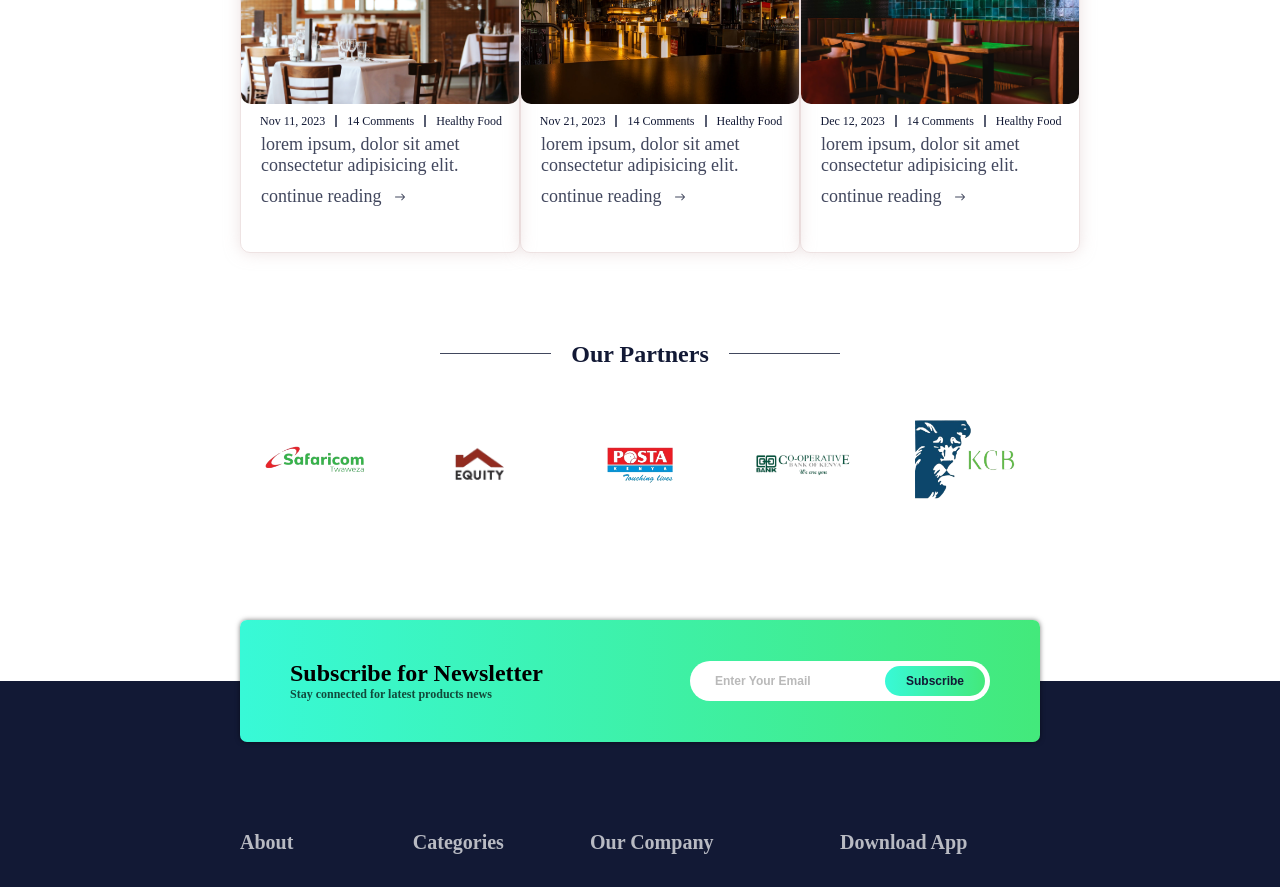
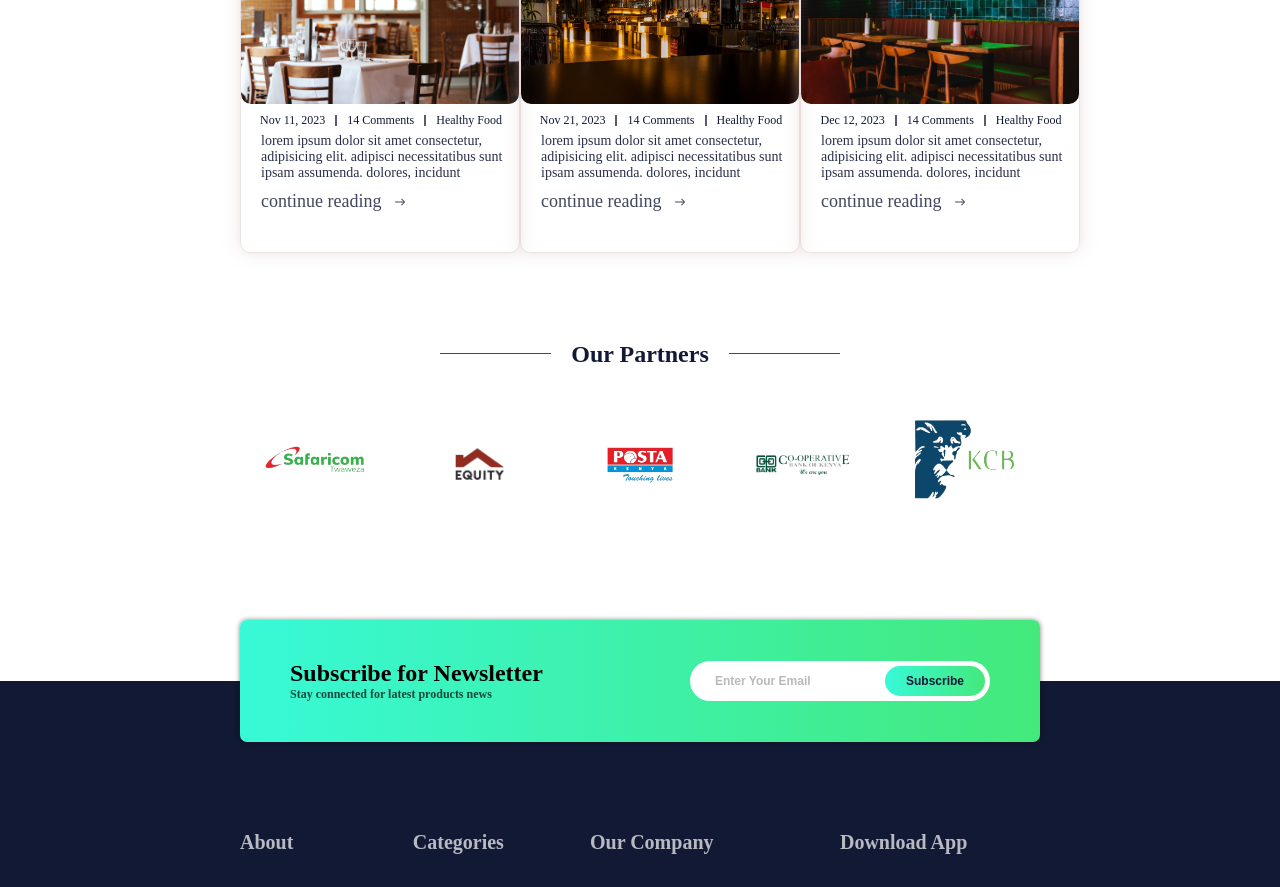
Before and after one commit to PatMun22/GreenLish-Ecommerce, a React (Vite) app: page / in a window 1280 px wide. Shown: the part 4360-5247 px from the top of the page. Built offline with nearby package versions, Linux system fonts and the light colour scheme.

Commit message:
complete blog unit view page

```diff
--- a/src/assets/data.js
+++ b/src/assets/data.js
@@ -1116,7 +1116,9 @@ export const blogs = [
     image: blog1,
     date: "Nov 11, 2023",
     cartegory: "Healthy food",
-    description: "Lorem ipsum, dolor sit amet consectetur adipisicing elit.",
+    description:
+      "Lorem ipsum dolor sit amet consectetur, adipisicing elit. Adipisci necessitatibus sunt ipsam assumenda. Dolores, incidunt",
+    title: "Lorem ipsum, dolor sit amet consectetur adipisicing elit.",
     comments: 14,
   },
   {
@@ -1124,7 +1126,9 @@ export const blogs = [
     image: blog2,
     date: "Nov 21, 2023",
     cartegory: "Healthy food",
-    description: "Lorem ipsum, dolor sit amet consectetur adipisicing elit.",
+    description:
+      "Lorem ipsum dolor sit amet consectetur, adipisicing elit. Adipisci necessitatibus sunt ipsam assumenda. Dolores, incidunt",
+    title: "Lorem ipsum, dolor sit amet consectetur adipisicing elit.",
     comments: 14,
   },
   {
@@ -1132,7 +1136,9 @@ export const blogs = [
     image: blog3,
     date: "Dec 12, 2023",
     cartegory: "Healthy food",
-    description: "Lorem ipsum, dolor sit amet consectetur adipisicing elit.",
+    description:
+      "Lorem ipsum dolor sit amet consectetur, adipisicing elit. Adipisci necessitatibus sunt ipsam assumenda. Dolores, incidunt",
+    title: "Lorem ipsum, dolor sit amet consectetur adipisicing elit.",
     comments: 14,
   },
   {
@@ -1140,7 +1146,9 @@ export const blogs = [
     image: blog1,
     date: "Nov 11, 2023",
     cartegory: "Healthy food",
-    description: "Lorem ipsum, dolor sit amet consectetur adipisicing elit.",
+    description:
+      "Lorem ipsum dolor sit amet consectetur, adipisicing elit. Adipisci necessitatibus sunt ipsam assumenda. Dolores, incidunt",
+    title: "Lorem ipsum, dolor sit amet consectetur adipisicing elit.",
     comments: 14,
   },
   {
@@ -1148,7 +1156,9 @@ export const blogs = [
     image: blog2,
     date: "Nov 21, 2023",
     cartegory: "Healthy food",
-    description: "Lorem ipsum, dolor sit amet consectetur adipisicing elit.",
+    description:
+      "Lorem ipsum dolor sit amet consectetur, adipisicing elit. Adipisci necessitatibus sunt ipsam assumenda. Dolores, incidunt",
+    title: "Lorem ipsum, dolor sit amet consectetur adipisicing elit.",
     comments: 14,
   },
   {
@@ -1156,7 +1166,9 @@ export const blogs = [
     image: blog3,
     date: "Dec 12, 2023",
     cartegory: "Healthy food",
-    description: "Lorem ipsum, dolor sit amet consectetur adipisicing elit.",
+    description:
+      "Lorem ipsum dolor sit amet consectetur, adipisicing elit. Adipisci necessitatibus sunt ipsam assumenda. Dolores, incidunt",
+    title: "Lorem ipsum, dolor sit amet consectetur adipisicing elit.",
     comments: 14,
   },
   {
@@ -1164,7 +1176,9 @@ export const blogs = [
     image: blog1,
     date: "Nov 11, 2023",
     cartegory: "Healthy food",
-    description: "Lorem ipsum, dolor sit amet consectetur adipisicing elit.",
+    description:
+      "Lorem ipsum dolor sit amet consectetur, adipisicing elit. Adipisci necessitatibus sunt ipsam assumenda. Dolores, incidunt",
+    title: "Lorem ipsum, dolor sit amet consectetur adipisicing elit.",
     comments: 14,
   },
   {
@@ -1172,7 +1186,9 @@ export const blogs = [
     image: blog2,
     date: "Nov 21, 2023",
     cartegory: "Healthy food",
-    description: "Lorem ipsum, dolor sit amet consectetur adipisicing elit.",
+    description:
+      "Lorem ipsum dolor sit amet consectetur, adipisicing elit. Adipisci necessitatibus sunt ipsam assumenda. Dolores, incidunt",
+    title: "Lorem ipsum, dolor sit amet consectetur adipisicing elit.",
     comments: 14,
   },
   {
@@ -1180,7 +1196,9 @@ export const blogs = [
     image: blog3,
     date: "Dec 12, 2023",
     cartegory: "Healthy food",
-    description: "Lorem ipsum, dolor sit amet consectetur adipisicing elit.",
+    description:
+      "Lorem ipsum dolor sit amet consectetur, adipisicing elit. Adipisci necessitatibus sunt ipsam assumenda. Dolores, incidunt",
+    title: "Lorem ipsum, dolor sit amet consectetur adipisicing elit.",
     comments: 14,
   },
   {
@@ -1188,7 +1206,9 @@ export const blogs = [
     image: blog1,
     date: "Nov 11, 2023",
     cartegory: "Healthy food",
-    description: "Lorem ipsum, dolor sit amet consectetur adipisicing elit.",
+    description:
+      "Lorem ipsum dolor sit amet consectetur, adipisicing elit. Adipisci necessitatibus sunt ipsam assumenda. Dolores, incidunt",
+    title: "Lorem ipsum, dolor sit amet consectetur adipisicing elit.",
     comments: 14,
   },
   {
@@ -1196,7 +1216,9 @@ export const blogs = [
     image: blog2,
     date: "Nov 21, 2023",
     cartegory: "Healthy food",
-    description: "Lorem ipsum, dolor sit amet consectetur adipisicing elit.",
+    description:
+      "Lorem ipsum dolor sit amet consectetur, adipisicing elit. Adipisci necessitatibus sunt ipsam assumenda. Dolores, incidunt",
+    title: "Lorem ipsum, dolor sit amet consectetur adipisicing elit.",
     comments: 14,
   },
   {
@@ -1204,7 +1226,9 @@ export const blogs = [
     image: blog3,
     date: "Dec 12, 2023",
     cartegory: "Healthy food",
-    description: "Lorem ipsum, dolor sit amet consectetur adipisicing elit.",
+    description:
+      "Lorem ipsum dolor sit amet consectetur, adipisicing elit. Adipisci necessitatibus sunt ipsam assumenda. Dolores, incidunt",
+    title: "Lorem ipsum, dolor sit amet consectetur adipisicing elit.",
     comments: 14,
   },
   {
@@ -1212,7 +1236,9 @@ export const blogs = [
     image: blog1,
     date: "Nov 11, 2023",
     cartegory: "Healthy food",
-    description: "Lorem ipsum, dolor sit amet consectetur adipisicing elit.",
+    description:
+      "Lorem ipsum dolor sit amet consectetur, adipisicing elit. Adipisci necessitatibus sunt ipsam assumenda. Dolores, incidunt",
+    title: "Lorem ipsum, dolor sit amet consectetur adipisicing elit.",
     comments: 14,
   },
   {
@@ -1220,7 +1246,9 @@ export const blogs = [
     image: blog2,
     date: "Nov 21, 2023",
     cartegory: "Healthy food",
-    description: "Lorem ipsum, dolor sit amet consectetur adipisicing elit.",
+    description:
+      "Lorem ipsum dolor sit amet consectetur, adipisicing elit. Adipisci necessitatibus sunt ipsam assumenda. Dolores, incidunt",
+    title: "Lorem ipsum, dolor sit amet consectetur adipisicing elit.",
     comments: 14,
   },
   {
@@ -1228,7 +1256,9 @@ export const blogs = [
     image: blog3,
     date: "Dec 12, 2023",
     cartegory: "Healthy food",
-    description: "Lorem ipsum, dolor sit amet consectetur adipisicing elit.",
+    description:
+      "Lorem ipsum dolor sit amet consectetur, adipisicing elit. Adipisci necessitatibus sunt ipsam assumenda. Dolores, incidunt",
+    title: "Lorem ipsum, dolor sit amet consectetur adipisicing elit.",
     comments: 14,
   },
   {
@@ -1236,7 +1266,9 @@ export const blogs = [
     image: blog1,
     date: "Nov 11, 2023",
     cartegory: "Healthy food",
-    description: "Lorem ipsum, dolor sit amet consectetur adipisicing elit.",
+    description:
+      "Lorem ipsum dolor sit amet consectetur, adipisicing elit. Adipisci necessitatibus sunt ipsam assumenda. Dolores, incidunt",
+    title: "Lorem ipsum, dolor sit amet consectetur adipisicing elit.",
     comments: 14,
   },
   {
@@ -1244,7 +1276,9 @@ export const blogs = [
     image: blog2,
     date: "Nov 21, 2023",
     cartegory: "Healthy food",
-    description: "Lorem ipsum, dolor sit amet consectetur adipisicing elit.",
+    description:
+      "Lorem ipsum dolor sit amet consectetur, adipisicing elit. Adipisci necessitatibus sunt ipsam assumenda. Dolores, incidunt",
+    title: "Lorem ipsum, dolor sit amet consectetur adipisicing elit.",
     comments: 14,
   },
   {
@@ -1252,7 +1286,9 @@ export const blogs = [
     image: blog3,
     date: "Dec 12, 2023",
     cartegory: "Healthy food",
-    description: "Lorem ipsum, dolor sit amet consectetur adipisicing elit.",
+    description:
+      "Lorem ipsum dolor sit amet consectetur, adipisicing elit. Adipisci necessitatibus sunt ipsam assumenda. Dolores, incidunt",
+    title: "Lorem ipsum, dolor sit amet consectetur adipisicing elit.",
     comments: 14,
   },
   {
@@ -1260,7 +1296,9 @@ export const blogs = [
     image: blog1,
     date: "Nov 11, 2023",
     cartegory: "Healthy food",
-    description: "Lorem ipsum, dolor sit amet consectetur adipisicing elit.",
+    description:
+      "Lorem ipsum dolor sit amet consectetur, adipisicing elit. Adipisci necessitatibus sunt ipsam assumenda. Dolores, incidunt",
+    title: "Lorem ipsum, dolor sit amet consectetur adipisicing elit.",
     comments: 14,
   },
   {
@@ -1268,7 +1306,9 @@ export const blogs = [
     image: blog2,
     date: "Nov 21, 2023",
     cartegory: "Healthy food",
-    description: "Lorem ipsum, dolor sit amet consectetur adipisicing elit.",
+    description:
+      "Lorem ipsum dolor sit amet consectetur, adipisicing elit. Adipisci necessitatibus sunt ipsam assumenda. Dolores, incidunt",
+    title: "Lorem ipsum, dolor sit amet consectetur adipisicing elit.",
     comments: 14,
   },
   {
@@ -1276,7 +1316,9 @@ export const blogs = [
     image: blog3,
     date: "Dec 12, 2023",
     cartegory: "Healthy food",
-    description: "Lorem ipsum, dolor sit amet consectetur adipisicing elit.",
+    description:
+      "Lorem ipsum dolor sit amet consectetur, adipisicing elit. Adipisci necessitatibus sunt ipsam assumenda. Dolores, incidunt",
+    title: "Lorem ipsum, dolor sit amet consectetur adipisicing elit.",
     comments: 14,
   },
   {
@@ -1284,7 +1326,9 @@ export const blogs = [
     image: blog1,
     date: "Nov 11, 2023",
     cartegory: "Healthy food",
-    description: "Lorem ipsum, dolor sit amet consectetur adipisicing elit.",
+    description:
+      "Lorem ipsum dolor sit amet consectetur, adipisicing elit. Adipisci necessitatibus sunt ipsam assumenda. Dolores, incidunt",
+    title: "Lorem ipsum, dolor sit amet consectetur adipisicing elit.",
     comments: 14,
   },
   {
@@ -1292,7 +1336,9 @@ export const blogs = [
     image: blog2,
     date: "Nov 21, 2023",
     cartegory: "Healthy food",
-    description: "Lorem ipsum, dolor sit amet consectetur adipisicing elit.",
+    description:
+      "Lorem ipsum dolor sit amet consectetur, adipisicing elit. Adipisci necessitatibus sunt ipsam assumenda. Dolores, incidunt",
+    title: "Lorem ipsum, dolor sit amet consectetur adipisicing elit.",
     comments: 14,
   },
   {
@@ -1300,7 +1346,9 @@ export const blogs = [
     image: blog3,
     date: "Dec 12, 2023",
     cartegory: "Healthy food",
-    description: "Lorem ipsum, dolor sit amet consectetur adipisicing elit.",
+    description:
+      "Lorem ipsum dolor sit amet consectetur, adipisicing elit. Adipisci necessitatibus sunt ipsam assumenda. Dolores, incidunt",
+    title: "Lorem ipsum, dolor sit amet consectetur adipisicing elit.",
     comments: 14,
   },
   {
@@ -1308,7 +1356,9 @@ export const blogs = [
     image: blog1,
     date: "Nov 11, 2023",
     cartegory: "Healthy food",
-    description: "Lorem ipsum, dolor sit amet consectetur adipisicing elit.",
+    description:
+      "Lorem ipsum dolor sit amet consectetur, adipisicing elit. Adipisci necessitatibus sunt ipsam assumenda. Dolores, incidunt",
+    title: "Lorem ipsum, dolor sit amet consectetur adipisicing elit.",
     comments: 14,
   },
   {
@@ -1316,7 +1366,9 @@ export const blogs = [
     image: blog2,
     date: "Nov 21, 2023",
     cartegory: "Healthy food",
-    description: "Lorem ipsum, dolor sit amet consectetur adipisicing elit.",
+    description:
+      "Lorem ipsum dolor sit amet consectetur, adipisicing elit. Adipisci necessitatibus sunt ipsam assumenda. Dolores, incidunt",
+    title: "Lorem ipsum, dolor sit amet consectetur adipisicing elit.",
     comments: 14,
   },
   {
@@ -1324,7 +1376,9 @@ export const blogs = [
     image: blog3,
     date: "Dec 12, 2023",
     cartegory: "Healthy food",
-    description: "Lorem ipsum, dolor sit amet consectetur adipisicing elit.",
+    description:
+      "Lorem ipsum dolor sit amet consectetur, adipisicing elit. Adipisci necessitatibus sunt ipsam assumenda. Dolores, incidunt",
+    title: "Lorem ipsum, dolor sit amet consectetur adipisicing elit.",
     comments: 14,
   },
   {
@@ -1332,7 +1386,9 @@ export const blogs = [
     image: blog1,
     date: "Nov 11, 2023",
     cartegory: "Healthy food",
-    description: "Lorem ipsum, dolor sit amet consectetur adipisicing elit.",
+    description:
+      "Lorem ipsum dolor sit amet consectetur, adipisicing elit. Adipisci necessitatibus sunt ipsam assumenda. Dolores, incidunt",
+    title: "Lorem ipsum, dolor sit amet consectetur adipisicing elit.",
     comments: 14,
   },
   {
@@ -1340,7 +1396,9 @@ export const blogs = [
     image: blog2,
     date: "Nov 21, 2023",
     cartegory: "Healthy food",
-    description: "Lorem ipsum, dolor sit amet consectetur adipisicing elit.",
+    description:
+      "Lorem ipsum dolor sit amet consectetur, adipisicing elit. Adipisci necessitatibus sunt ipsam assumenda. Dolores, incidunt",
+    title: "Lorem ipsum, dolor sit amet consectetur adipisicing elit.",
     comments: 14,
   },
   {
@@ -1348,7 +1406,9 @@ export const blogs = [
     image: blog3,
     date: "Dec 12, 2023",
     cartegory: "Healthy food",
-    description: "Lorem ipsum, dolor sit amet consectetur adipisicing elit.",
+    description:
+      "Lorem ipsum dolor sit amet consectetur, adipisicing elit. Adipisci necessitatibus sunt ipsam assumenda. Dolores, incidunt",
+    title: "Lorem ipsum, dolor sit amet consectetur adipisicing elit.",
     comments: 14,
   },
   {
@@ -1356,7 +1416,9 @@ export const blogs = [
     image: blog3,
     date: "Dec 12, 2023",
     cartegory: "Healthy food",
-    description: "Lorem ipsum, dolor sit amet consectetur adipisicing elit.",
+    description:
+      "Lorem ipsum dolor sit amet consectetur, adipisicing elit. Adipisci necessitatibus sunt ipsam assumenda. Dolores, incidunt",
+    title: "Lorem ipsum, dolor sit amet consectetur adipisicing elit.",
     comments: 14,
   },
 ];
--- a/src/components/blogItem/blogItem.css
+++ b/src/components/blogItem/blogItem.css
@@ -35,10 +35,11 @@
   opacity: 0.7;
 }
 .blog-item h3 {
-  font-size: 18px;
+  font-size: 14px;
   text-transform: lowercase;
   text-align: left;
   margin-left: 20px;
+  opacity: 0.9;
 }
 .blog-item p {
   text-align: left;
--- a/src/components/blogItem/blogItem.scss
+++ b/src/components/blogItem/blogItem.scss
@@ -39,10 +39,11 @@
   }
 
   h3 {
-    font-size: 18px;
+    font-size: 14px;
     text-transform: lowercase;
     text-align: left;
     margin-left: 20px;
+    opacity: 0.9;
   }
 
   p {
```
Also changed, not shown: src/components/blogUnitItem/BlogUnitItem.jsx (+13 -13 lines), src/components/blogUnitItem/blogUnitItem.css (+52 -90 lines), src/components/blogUnitItem/blogUnitItem.scss (+57 -108 lines), src/context/ShopContext.jsx (+4 -5 lines).
